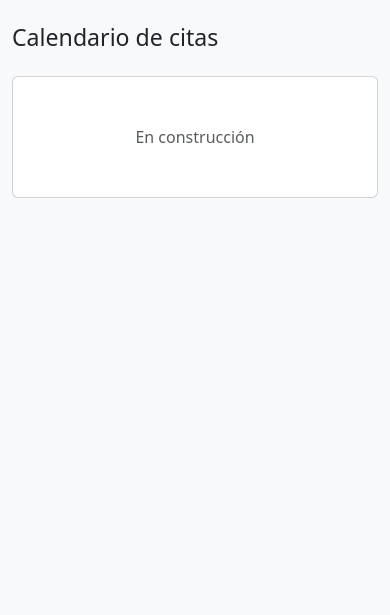
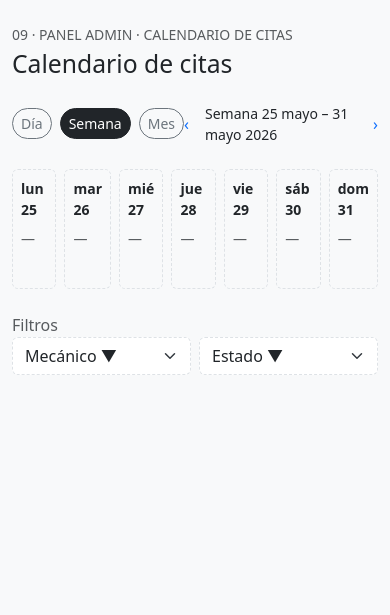
Before and after one commit to osmn10/Sistema-de-taller-de-motocicletas, a Django app: page /citas/calendario/ in a window 390 px wide. Shown: the part 56-671 px from the top of the page. Run offline with Django 5.2, Linux system fonts and the light colour scheme; the visitor is signed in with stand-in values (Sample User, id 1); data comes from the database, SQL or seed files in the repository; data that the repository does not hold is empty.

Commit message:
feat: gestionar estados y transiciones de citas admin (SCRUM-40)

```diff
--- a/apps/citas/templates/citas/calendario.html
+++ b/apps/citas/templates/citas/calendario.html
@@ -1,13 +1,79 @@
-{% extends 'core/base.html' %}
+{% extends "core/base.html" %}
 
-{% block title %}Calendario de citas · Taller{% endblock %}
+{% block title %}Calendario de citas — Taller de Motos{% endblock %}
 
 {% block content %}
-<h1 class="h3 mb-4">Calendario de citas</h1>
+<p class="text-muted small mb-1">09 · PANEL ADMIN · CALENDARIO DE CITAS</p>
+<h2 class="mb-4">Calendario de citas</h2>
 
-<div class="card">
-    <div class="card-body text-center text-muted py-5">
-        <p class="mb-0">En construcción</p>
+<div class="d-flex justify-content-between align-items-center mb-4">
+    <div class="d-flex gap-2">
+        <a href="?semana={{ semana_offset }}&mecanico={{ mecanico_id }}&estado={{ estado_filtro }}"
+           class="btn btn-outline-secondary btn-sm rounded-pill">Día</a>
+        <a href="?semana={{ semana_offset }}&mecanico={{ mecanico_id }}&estado={{ estado_filtro }}"
+           class="btn btn-dark btn-sm rounded-pill">Semana</a>
+        <a href="?semana={{ semana_offset }}&mecanico={{ mecanico_id }}&estado={{ estado_filtro }}"
+           class="btn btn-outline-secondary btn-sm rounded-pill">Mes</a>
+    </div>
+    <div class="d-flex align-items-center gap-3">
+        <a href="?semana={{ semana_offset|add:'-1' }}&mecanico={{ mecanico_id }}&estado={{ estado_filtro }}"
+           class="text-decoration-none">‹</a>
+        <span class="small">Semana {{ inicio_semana|date:"j N" }} – {{ fin_semana|date:"j N Y" }}</span>
+        <a href="?semana={{ semana_offset|add:'1' }}&mecanico={{ mecanico_id }}&estado={{ estado_filtro }}"
+           class="text-decoration-none">›</a>
+    </div>
+</div>
+
+<div class="row g-2 mb-4">
+    {% for dia in dias %}
+    <div class="col">
+        <div class="border rounded p-2" style="min-height: 120px; border-style: dashed !important;">
+            <p class="small fw-bold mb-2">
+                {{ dia.fecha|date:"D j" }}
+            </p>
+            {% if dia.citas %}
+                {% for cita in dia.citas %}
+                <a href="{% url 'citas:cita_admin_detalle' cita.id %}"
+                   class="d-block text-decoration-none mb-1">
+                    <span class="badge bg-secondary w-100 text-start">
+                        {{ cita.hora|time:"H:i" }} {{ cita.motocicleta.placa }}
+                    </span>
+                </a>
+                {% endfor %}
+            {% else %}
+                <p class="text-muted small mb-0">—</p>
+            {% endif %}
+        </div>
+    </div>
+    {% endfor %}
+</div>
+
+<div class="row align-items-center">
+    <div class="col-auto">
+        <span class="text-muted">Filtros</span>
+    </div>
+    <div class="col-md-4">
+        <form method="get" class="d-flex gap-2">
+            <input type="hidden" name="semana" value="{{ semana_offset }}">
+            <select name="mecanico" class="form-select" style="border-style: dashed;"
+                    onchange="this.form.submit()">
+                <option value="">Mecánico ▼</option>
+                {% for m in mecanicos %}
+                <option value="{{ m.dui }}" {% if mecanico_id == m.dui %}selected{% endif %}>
+                    {{ m.nombre }} {{ m.apellido }}
+                </option>
+                {% endfor %}
+            </select>
+            <select name="estado" class="form-select" style="border-style: dashed;"
+                    onchange="this.form.submit()">
+                <option value="">Estado ▼</option>
+                {% for valor, etiqueta in estados %}
+                <option value="{{ valor }}" {% if estado_filtro == valor %}selected{% endif %}>
+                    {{ etiqueta }}
+                </option>
+                {% endfor %}
+            </select>
+        </form>
     </div>
 </div>
 {% endblock %}
--- a/apps/citas/urls.py
+++ b/apps/citas/urls.py
@@ -13,5 +13,6 @@ urlpatterns = [
     path('disponibilidad/', views.disponibilidad, name='disponibilidad'),
     path('agendar/', views.agendar_cita, name='agendar_cita'),
     path('calendario/', views.calendario, name='calendario'),
+    path('calendario/<int:cita_id>/', views.cita_admin_detalle, name='cita_admin_detalle'),
     path('mis-citas-mecanico/', views.mis_citas_mecanico, name='mis_citas_mecanico'),
 ]
--- a/apps/citas/views.py
+++ b/apps/citas/views.py
@@ -11,7 +11,7 @@ from apps.servicios.models import Servicio
 from apps.usuarios.models import Mecanico
 from apps.vehiculos.models import Motocicleta
 
-from .models import Cita, ServicioCita
+from .models import Cita, CambioEstadoCita, ServicioCita
 
 
 @login_required(login_url='usuarios:login')
@@ -49,26 +49,21 @@ def cancelar_cita(request, cita_id):
 @login_required(login_url='usuarios:login')
 def disponibilidad(request):
     """SCRUM-33. Muestra al cliente/admin los horarios libres del taller para una fecha y servicio."""
-    # solo cliente y admin: el mecánico no agenda
     if not (request.user.is_cliente or request.user.is_admin):
         messages.error(request, 'No tenés permiso para ver la disponibilidad.')
         return redirect('core:home')
 
     servicios = Servicio.objects.filter(activo=True).order_by('nombre')
-
-    # GET con params del form: ?fecha=YYYY-MM-DD&servicio=ID
     fecha_str = request.GET.get('fecha', '').strip()
     servicio_id = request.GET.get('servicio', '').strip()
 
-    # contexto base — sirve para el primer GET (sin params) y para los errores
     contexto = {
         'servicios': servicios,
         'fecha_str': fecha_str,
         'servicio_id': servicio_id,
-        'hoy': date.today().isoformat(),  # para el atributo min del <input type="date">
+        'hoy': date.today().isoformat(),
     }
 
-    # primera carga: solo el form vacío
     if not fecha_str or not servicio_id:
         return render(request, 'citas/disponibilidad.html', contexto)
 
@@ -88,7 +83,6 @@ def disponibilidad(request):
         contexto['error'] = 'Servicio inválido.'
         return render(request, 'citas/disponibilidad.html', contexto)
 
-    # weekday(): 0=Lun ... 6=Dom — coincide con los choices de HorarioTaller
     weekday = fecha.weekday()
     horario = HorarioTaller.objects.filter(dia_semana=weekday).first()
     if not horario:
@@ -97,14 +91,12 @@ def disponibilidad(request):
         contexto['servicio'] = servicio
         return render(request, 'citas/disponibilidad.html', contexto)
 
-    # taller cerrado ese día (ej. domingo)
     if not horario.abierto or not horario.hora_apertura or not horario.hora_cierre:
         contexto['mensaje'] = f'El taller no atiende los {horario.get_dia_semana_display().lower()}.'
         contexto['fecha'] = fecha
         contexto['servicio'] = servicio
         return render(request, 'citas/disponibilidad.html', contexto)
 
-    # cuántas citas en paralelo soporta el taller en un slot = mecánicos activos
     capacidad = Mecanico.objects.filter(activo=True).count()
     if capacidad == 0:
         contexto['error'] = 'No hay mecánicos disponibles. Contactá al administrador.'
@@ -112,7 +104,6 @@ def disponibilidad(request):
         contexto['servicio'] = servicio
         return render(request, 'citas/disponibilidad.html', contexto)
 
-    # generación de slots: del horario de apertura al de cierre, cada N min según el servicio
     duracion = timedelta(minutes=servicio.duracion_estimada)
     inicio = datetime.combine(fecha, horario.hora_apertura)
     fin = datetime.combine(fecha, horario.hora_cierre)
@@ -121,8 +112,6 @@ def disponibilidad(request):
     actual = inicio
     while actual + duracion <= fin:
         hora_slot = actual.time()
-        # ocupación del slot: solo cuentan citas pendientes y confirmadas
-        # (las completadas/canceladas no bloquean)
         ocupados = Cita.objects.filter(
             fecha=fecha,
             hora=hora_slot,
@@ -153,22 +142,18 @@ def agendar_cita(request):
         messages.error(request, 'Solo los clientes pueden agendar citas.')
         return redirect('core:home')
 
-    # ojo: request.user es Usuario base; .cliente baja a la subclase (herencia multi-tabla)
     cliente = request.user.cliente
     motos = cliente.motocicletas.filter(activo=True).order_by('-fecha_registro')
     servicios_activos = Servicio.objects.filter(activo=True).order_by('nombre')
 
-    # sin motos no hay nada que agendar — lo mandamos a registrar una
     if not motos.exists():
         messages.warning(request, 'Necesitás registrar una motocicleta antes de agendar.')
         return redirect('vehiculos:moto_crear')
 
-    # los 3 params vienen del botón "Agendar" de la página de disponibilidad
     fecha_str = request.GET.get('fecha', '').strip()
     hora_str = request.GET.get('hora', '').strip()
     servicio_id_str = request.GET.get('servicio', '').strip()
 
-    # si entran directo a /agendar/ sin pasar por disponibilidad, los redirigimos
     if not fecha_str or not servicio_id_str or not hora_str:
         messages.info(request, 'Elegí primero una fecha y hora disponibles.')
         return redirect('citas:disponibilidad')
@@ -185,25 +170,20 @@ def agendar_cita(request):
         messages.error(request, 'No podés agendar en fechas pasadas.')
         return redirect('citas:disponibilidad')
 
-    # servicios que NO son el principal — se ofrecen como extras opcionales
     servicios_adicionales = servicios_activos.exclude(id=servicio_principal.id)
 
     if request.method == 'POST':
         moto_placa = request.POST.get('motocicleta', '').strip()
-        servicios_extra_ids = request.POST.getlist('servicios_extra')  # getlist para checkboxes múltiples
+        servicios_extra_ids = request.POST.getlist('servicios_extra')
         observaciones = request.POST.get('observaciones', '').strip()
-
         errores = {}
 
-        # filtramos motos del cliente con .get(): si alguien manipula el form
-        # mandando una placa ajena, lanza DoesNotExist y queda como error
         try:
             moto = motos.get(placa=moto_placa)
         except Motocicleta.DoesNotExist:
             errores['motocicleta'] = 'Elegí una de tus motocicletas.'
             moto = None
 
-        # revalidamos el slot acá por si otro cliente lo agendó mientras este llenaba el form
         capacidad = Mecanico.objects.filter(activo=True).count()
         ocupados = Cita.objects.filter(
             fecha=fecha,
@@ -226,7 +206,6 @@ def agendar_cita(request):
                 'form_observaciones': observaciones,
             })
 
-        # cita queda en estado PENDIENTE y sin mecánico — el admin lo asigna después
         cita = Cita.objects.create(
             cliente=cliente,
             motocicleta=moto,
@@ -234,9 +213,6 @@ def agendar_cita(request):
             hora=hora,
             observaciones=observaciones,
         )
-
-        # snapshot del precio: si después se sube el precio_base del servicio,
-        # esta cita conserva el precio que el cliente vio al agendar
         ServicioCita.objects.create(
             cita=cita,
             servicio=servicio_principal,
@@ -246,7 +222,7 @@ def agendar_cita(request):
             try:
                 extra = Servicio.objects.get(id=extra_id, activo=True)
             except Servicio.DoesNotExist:
-                continue  # si alguien manda un id basura lo saltamos sin romper
+                continue
             ServicioCita.objects.create(
                 cita=cita,
                 servicio=extra,
@@ -256,14 +232,12 @@ def agendar_cita(request):
         messages.success(request, f'Cita #{cita.id} agendada para el {fecha} a las {hora.strftime("%H:%M")}.')
         return redirect('citas:cita_detalle', cita_id=cita.id)
 
-    # GET: primera carga del form ya con fecha/hora/servicio resueltos
     return render(request, 'citas/agendar_cita.html', {
         'motos': motos,
         'fecha': fecha,
         'hora': hora,
         'servicio_principal': servicio_principal,
         'servicios_adicionales': servicios_adicionales,
-        # si tiene una sola moto la dejamos preseleccionada
         'form_motocicleta': motos.first().placa if motos.count() == 1 else '',
         'form_servicios_extra': [],
         'form_observaciones': '',
@@ -272,7 +246,101 @@ def agendar_cita(request):
 
 @login_required(login_url='usuarios:login')
 def calendario(request):
-    return render(request, 'citas/calendario.html')
+    """SCRUM-40. Calendario de citas para el admin con filtros."""
+    if not request.user.is_admin:
+        messages.error(request, 'Solo el administrador puede ver el calendario.')
+        return redirect('core:home')
+
+    hoy = date.today()
+    semana_offset = int(request.GET.get('semana', 0))
+    inicio_semana = hoy - timedelta(days=hoy.weekday()) + timedelta(weeks=semana_offset)
+    fin_semana = inicio_semana + timedelta(days=6)
+
+    mecanico_id = request.GET.get('mecanico', '')
+    estado_filtro = request.GET.get('estado', '')
+
+    citas = Cita.objects.filter(
+        fecha__range=[inicio_semana, fin_semana]
+    ).select_related('cliente', 'motocicleta', 'mecanico').order_by('fecha', 'hora')
+
+    if mecanico_id:
+        citas = citas.filter(mecanico__dui=mecanico_id)
+    if estado_filtro:
+        citas = citas.filter(estado=estado_filtro)
+
+    dias = []
+    for i in range(7):
+        dia = inicio_semana + timedelta(days=i)
+        dias.append({
+            'fecha': dia,
+            'citas': [c for c in citas if c.fecha == dia],
+        })
+
+    mecanicos = Mecanico.objects.filter(activo=True)
+
+    return render(request, 'citas/calendario.html', {
+        'dias': dias,
+        'inicio_semana': inicio_semana,
+        'fin_semana': fin_semana,
+        'semana_offset': semana_offset,
+        'mecanicos': mecanicos,
+        'estados': Cita.ESTADOS,
+        'mecanico_id': mecanico_id,
+        'estado_filtro': estado_filtro,
+    })
+
+
+@login_required(login_url='usuarios:login')
+def cita_admin_detalle(request, cita_id):
+    """SCRUM-40. Detalle de cita para el admin — cambia estado con motivo."""
+    if not request.user.is_admin:
+        messages.error(request, 'Solo el administrador puede gestionar estados.')
+        return redirect('core:home')
+
+    cita = get_object_or_404(Cita, id=cita_id)
+    servicios = cita.serviciocita_set.select_related('servicio').all()
+    cambios = cita.cambios_estado.select_related('realizado_por').all()
+
+    TRANSICIONES = {
+        Cita.ESTADO_PENDIENTE:  [Cita.ESTADO_CONFIRMADA, Cita.ESTADO_CANCELADA],
+        Cita.ESTADO_CONFIRMADA: [Cita.ESTADO_EN_PROCESO, Cita.ESTADO_CANCELADA],
+        Cita.ESTADO_EN_PROCESO: [Cita.ESTADO_COMPLETADA, Cita.ESTADO_CANCELADA],
+        Cita.ESTADO_COMPLETADA: [],
+        Cita.ESTADO_CANCELADA:  [],
+    }
+    estados_posibles = TRANSICIONES.get(cita.estado, [])
+
+    if request.method == 'POST':
+        nuevo_estado = request.POST.get('nuevo_estado', '').strip()
+        motivo = request.POST.get('motivo', '').strip()
+
+        if nuevo_estado not in estados_posibles:
+            messages.error(request, 'Transición de estado no válida.')
+            return redirect('citas:cita_admin_detalle', cita_id=cita.id)
+
+        if nuevo_estado == Cita.ESTADO_CANCELADA and not motivo:
+            messages.error(request, 'El motivo es obligatorio para cancelar.')
+            return redirect('citas:cita_admin_detalle', cita_id=cita.id)
+
+        CambioEstadoCita.objects.create(
+            cita=cita,
+            estado_anterior=cita.estado,
+            estado_nuevo=nuevo_estado,
+            motivo=motivo,
+            realizado_por=request.user,
+        )
+        cita.estado = nuevo_estado
+        cita.save()
+        messages.success(request, f'Cita #{cita.id} actualizada a {nuevo_estado}.')
+        return redirect('citas:cita_admin_detalle', cita_id=cita.id)
+
+    return render(request, 'citas/cita_admin_detalle.html', {
+        'cita': cita,
+        'servicios': servicios,
+        'cambios': cambios,
+        'estados_posibles': estados_posibles,
+        'estados_display': dict(Cita.ESTADOS),
+    })
 
 
 @login_required(login_url='usuarios:login')
```
Also changed, not shown: apps/citas/models.py (+17 -0 lines), apps/citas/templates/citas/cita_admin_detalle.html (added, +104 -0 lines), apps/citas/migrations/0002_cambioestadocita.py (added).
